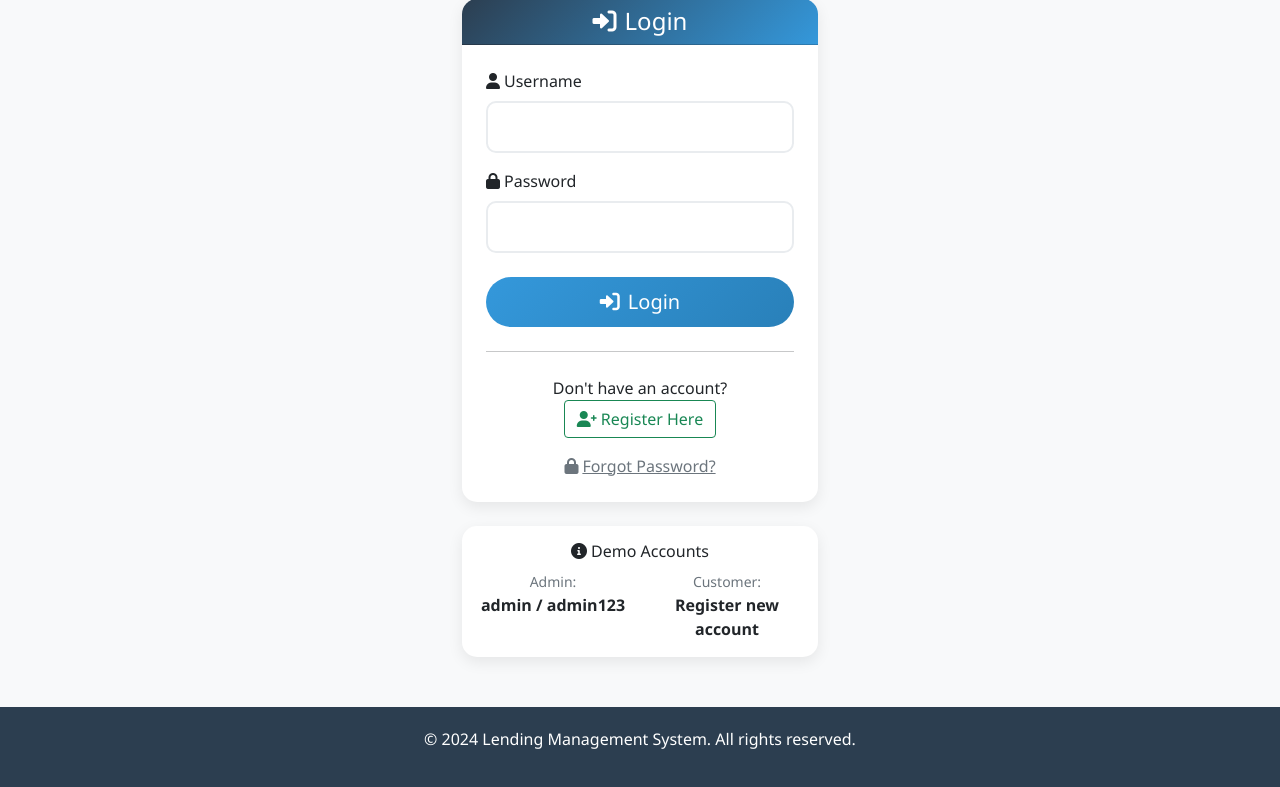
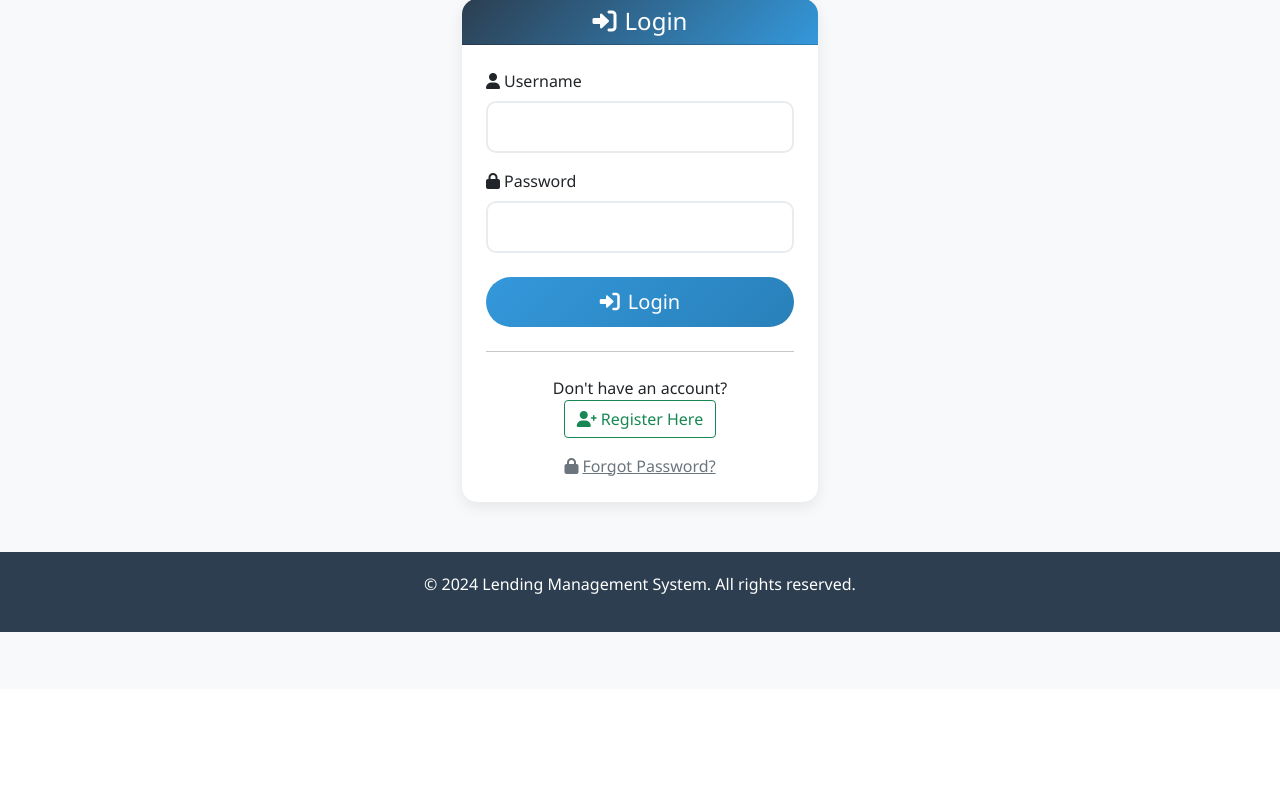
Before and after one commit to satux14/lms, a Flask app: page /login in a window 1280 px wide. Shown: the part 111-898 px from the top of the page. After the commit the page ends 743 px from the top, so only its background shows below. Run offline with Flask 3, Linux system fonts and the light colour scheme.

Commit message:
Remove demo accounts section for production
- Remove demo accounts card from login page
- Clean up login interface for production use
- Remove admin/admin123 credentials display
- Maintain professional appearance for production deployment
- Users can still register new accounts normally

```diff
--- a/templates/login.html
+++ b/templates/login.html
@@ -51,24 +51,6 @@
                     </div>
                 </div>
             </div>
-
-            <div class="card mt-4">
-                <div class="card-body text-center">
-                    <h6 class="card-title">
-                        <i class="fas fa-info-circle me-1"></i>Demo Accounts
-                    </h6>
-                    <div class="row">
-                        <div class="col-6">
-                            <small class="text-muted">Admin:</small><br>
-                            <strong>admin / admin123</strong>
-                        </div>
-                        <div class="col-6">
-                            <small class="text-muted">Customer:</small><br>
-                            <strong>Register new account</strong>
-                        </div>
-                    </div>
-                </div>
-            </div>
         </div>
     </div>
 </div>
```
